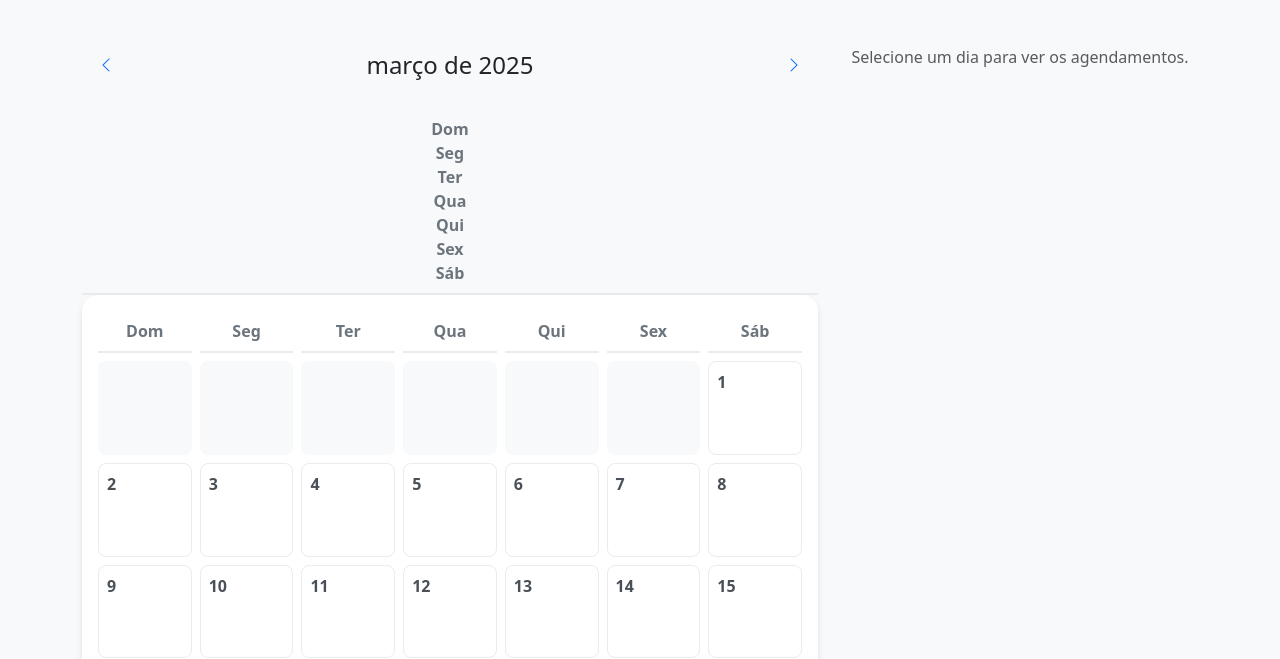
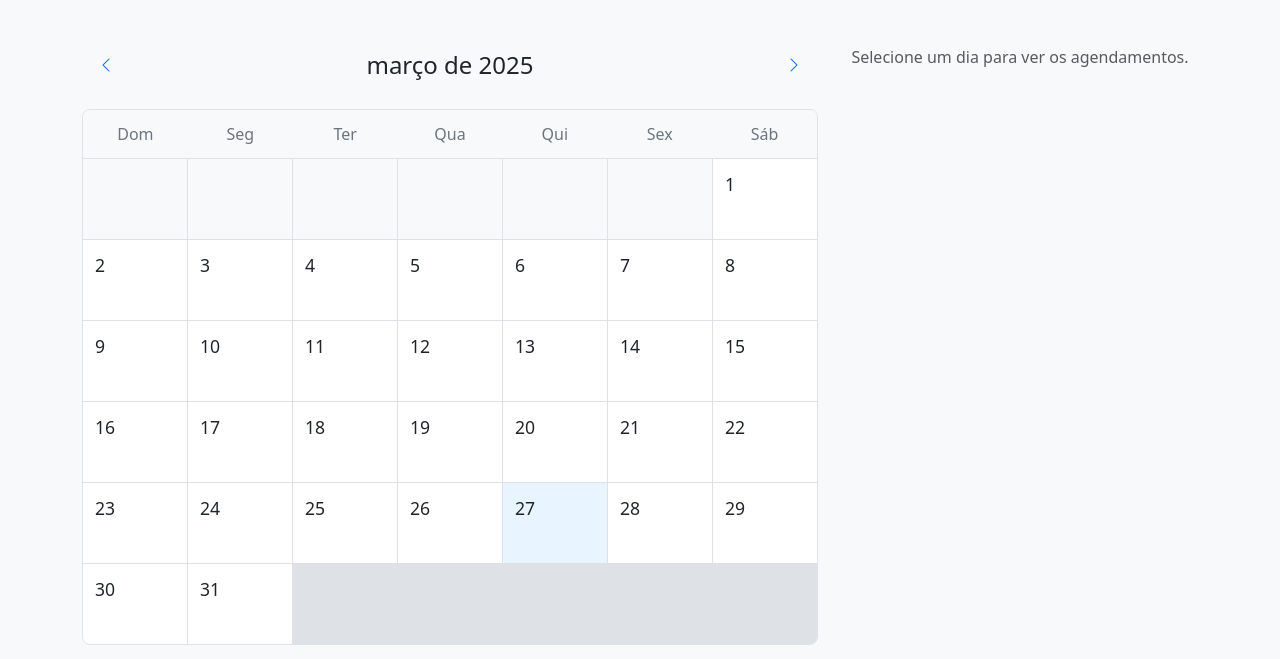
Before and after one commit to NAmsTalden/sistema-agendamento, a website with bundled scripts: page public/index.html in a window 1280 px wide. Shown: the part 172-831 px from the top of the page. Built offline with nearby package versions, Linux system fonts and the light colour scheme; some packages are replaced by stand-ins of ours; no server answers; the database is empty.

Commit message:
Corrige layout do calendário e integração com Supabase

```diff
--- a/public/css/styles.css
+++ b/public/css/styles.css
@@ -60,109 +60,74 @@ body {
 }
 
 /* Calendário */
+.calendario {
+    border: 1px solid #dee2e6;
+    border-radius: 0.5rem;
+    overflow: hidden;
+}
+
+.calendario-header {
+    display: grid;
+    grid-template-columns: repeat(7, 1fr);
+    background-color: #f8f9fa;
+    border-bottom: 1px solid #dee2e6;
+}
+
+.calendario-header div {
+    padding: 0.75rem;
+    text-align: center;
+    font-weight: 500;
+    color: #6c757d;
+}
+
 .calendario-grid {
     display: grid;
     grid-template-columns: repeat(7, 1fr);
-    gap: var(--spacing-sm);
-    padding: var(--spacing-md);
-    background-color: white;
-    border-radius: var(--border-radius-lg);
-    box-shadow: var(--shadow-md);
-}
-
-.calendario-header {
-    text-align: center;
-    font-weight: bold;
-    color: var(--gray-600);
-    padding: var(--spacing-sm);
-    border-bottom: 2px solid var(--gray-200);
-}
-
-.calendario-cabecalho {
-    display: flex;
-    justify-content: space-between;
-    align-items: center;
-    padding: var(--spacing-md);
-    background-color: white;
-    border-radius: var(--border-radius-lg);
-    box-shadow: var(--shadow-sm);
-    margin-bottom: var(--spacing-md);
+    gap: 1px;
+    background-color: #dee2e6;
 }
 
 .calendario-dia {
-    aspect-ratio: 1;
-    padding: var(--spacing-sm);
-    border-radius: var(--border-radius-md);
-    border: var(--border-width) solid var(--gray-200);
     background-color: white;
+    padding: 0.75rem;
+    min-height: 80px;
     cursor: pointer;
-    transition: all var(--transition-normal);
     position: relative;
-    overflow: hidden;
     display: flex;
     flex-direction: column;
-    gap: var(--spacing-xs);
-    min-height: 80px;
 }
 
 .calendario-dia:hover {
-    transform: translateY(-2px);
-    box-shadow: var(--shadow-hover);
-    border-color: var(--primary);
+    background-color: #f8f9fa;
+}
+
+.calendario-dia.vazio {
+    background-color: #f8f9fa;
+    cursor: default;
 }
 
 .calendario-dia.hoje {
-    border: var(--border-width-thick) solid var(--primary);
+    background-color: #e8f4ff;
 }
 
 .calendario-dia.selecionado {
-    background-color: var(--primary-light);
-    border-color: var(--primary);
+    background-color: #e3f2fd;
+    border: 2px solid #0d6efd;
 }
 
-.calendario-dia.vazio {
-    background-color: var(--gray-100);
-    border: none;
-    cursor: default;
+.calendario-dia.tem-agendamento {
+    font-weight: bold;
 }
 
-.calendario-dia .numero {
-    font-weight: bold;
-    color: var(--gray-700);
-    position: relative;
+.numero-dia {
+    font-size: 1.1rem;
+    margin-bottom: 0.5rem;
 }
 
-.calendario-dia .numero[data-tooltip]:hover::after {
-    content: attr(data-tooltip);
+.badge {
     position: absolute;
-    top: 100%;
-    left: 50%;
-    transform: translateX(-50%);
-    background-color: var(--dark);
-    color: white;
-    padding: var(--spacing-xs) var(--spacing-sm);
-    border-radius: var(--border-radius-sm);
-    font-size: 0.875rem;
-    white-space: nowrap;
-    z-index: 1000;
-}
-
-.calendario-dia .resumo-agendamento {
-    font-size: 0.875rem;
-    color: var(--gray-600);
-    white-space: nowrap;
-    overflow: hidden;
-    text-overflow: ellipsis;
-    margin-top: auto;
-}
-
-.calendario-dia .indicador-agendamento {
-    font-size: 0.75rem;
-    color: var(--primary);
-    background-color: var(--primary-light);
-    padding: var(--spacing-xs) var(--spacing-sm);
-    border-radius: var(--border-radius-sm);
-    margin-top: var(--spacing-xs);
+    top: 0.5rem;
+    right: 0.5rem;
 }
 
 /* Agendamentos */
@@ -325,10 +290,7 @@ body {
 @media (max-width: 768px) {
     .calendario-dia {
         min-height: 60px;
-    }
-
-    .calendario-dia .resumo-agendamento {
-        display: none;
+        padding: 0.5rem;
     }
 
     .agendamento-info {
--- a/public/js/modules/CalendarioView.js
+++ b/public/js/modules/CalendarioView.js
@@ -1,123 +1,60 @@
 export class CalendarioView {
-    constructor(gridId) {
-        this.grid = document.getElementById(gridId);
-
-        if (!this.grid) {
-            throw new Error('Elemento do calendário não encontrado');
-        }
+    constructor(containerId) {
+        this.container = document.getElementById(containerId);
     }
 
     renderizar(dataAtual, agendamentos, diaSelecionado) {
-        // Limpa o grid
-        this.grid.innerHTML = '';
+        const primeiroDiaDoMes = new Date(dataAtual.getFullYear(), dataAtual.getMonth(), 1);
+        const ultimoDiaDoMes = new Date(dataAtual.getFullYear(), dataAtual.getMonth() + 1, 0);
 
-        // Adiciona os cabeçalhos dos dias da semana
-        ['Dom', 'Seg', 'Ter', 'Qua', 'Qui', 'Sex', 'Sáb'].forEach(dia => {
-            const header = document.createElement('div');
-            header.className = 'calendario-header';
-            header.textContent = dia;
-            this.grid.appendChild(header);
-        });
+        let html = '';
 
-        const primeiroDia = new Date(dataAtual.getFullYear(), dataAtual.getMonth(), 1);
-        const ultimoDia = new Date(dataAtual.getFullYear(), dataAtual.getMonth() + 1, 0);
-
-        // Células vazias antes do primeiro dia
-        for (let i = 0; i < primeiroDia.getDay(); i++) {
-            this.adicionarDiaVazio();
+        // Preenche os dias vazios do início do mês
+        for (let i = 0; i < primeiroDiaDoMes.getDay(); i++) {
+            html += '<div class="calendario-dia vazio"></div>';
         }
 
-        // Dias do mês
-        for (let dia = 1; dia <= ultimoDia.getDate(); dia++) {
-            this.adicionarDia(dia, dataAtual, agendamentos, diaSelecionado);
+        // Preenche os dias do mês
+        for (let dia = 1; dia <= ultimoDiaDoMes.getDate(); dia++) {
+            const data = new Date(dataAtual.getFullYear(), dataAtual.getMonth(), dia);
+            const dataFormatada = data.toISOString().split('T')[0];
+            const agendamentosNoDia = agendamentos.filter(a => a.data === dataFormatada);
+            const ehHoje = this.mesmosDias(data, new Date());
+            const selecionado = dataFormatada === diaSelecionado;
+
+            const classes = [
+                'calendario-dia',
+                ehHoje ? 'hoje' : '',
+                selecionado ? 'selecionado' : '',
+                agendamentosNoDia.length > 0 ? 'tem-agendamento' : ''
+            ].filter(Boolean).join(' ');
+
+            html += `
+                <div class="${classes}" data-data="${dataFormatada}">
+                    <span class="numero-dia">${dia}</span>
+                    ${agendamentosNoDia.length > 0 ? `
+                        <span class="badge bg-primary">${agendamentosNoDia.length}</span>
+                    ` : ''}
+                </div>
+            `;
         }
 
-        // Células vazias após o último dia
-        const diasRestantes = 7 - ((primeiroDia.getDay() + ultimoDia.getDate()) % 7);
-        if (diasRestantes < 7) {
-            for (let i = 0; i < diasRestantes; i++) {
-                this.adicionarDiaVazio();
-            }
-        }
+        this.container.innerHTML = html;
+        this.setupEventListeners();
     }
 
-    adicionarDiaVazio() {
-        const diaVazio = document.createElement('div');
-        diaVazio.className = 'calendario-dia vazio';
-        this.grid.appendChild(diaVazio);
+    setupEventListeners() {
+        this.container.querySelectorAll('.calendario-dia:not(.vazio)').forEach(dia => {
+            dia.addEventListener('click', () => {
+                const data = dia.dataset.data;
+                document.dispatchEvent(new CustomEvent('calendario:diaSelecionado', { detail: data }));
+            });
+        });
     }
 
-    adicionarDia(dia, dataAtual, agendamentos, diaSelecionado) {
-        const diaElement = document.createElement('div');
-        diaElement.className = 'calendario-dia';
-
-        const data = this.formatarData(
-            dia,
-            dataAtual.getMonth(),
-            dataAtual.getFullYear()
-        );
-
-        // Verifica se é hoje
-        const hoje = this.formatarData(
-            new Date().getDate(),
-            new Date().getMonth(),
-            new Date().getFullYear()
-        );
-        if (data === hoje) {
-            diaElement.classList.add('hoje');
-        }
-
-        // Verifica se é o dia selecionado
-        if (data === diaSelecionado) {
-            diaElement.classList.add('selecionado');
-        }
-
-        // Filtra agendamentos do dia
-        const agendamentosDoDia = agendamentos.filter(a => a.data === data);
-
-        // Número do dia com tooltip
-        const numero = document.createElement('div');
-        numero.className = 'numero';
-        numero.textContent = dia;
-        if (agendamentosDoDia.length) {
-            numero.setAttribute('data-tooltip',
-                `${agendamentosDoDia.length} agendamento${agendamentosDoDia.length > 1 ? 's' : ''}`
-            );
-        }
-        diaElement.appendChild(numero);
-
-        // Resumo do primeiro agendamento e contador
-        if (agendamentosDoDia.length) {
-            const primeiroAgendamento = agendamentosDoDia[0];
-            diaElement.appendChild(this.criarResumo(primeiroAgendamento));
-            diaElement.appendChild(this.criarIndicador(agendamentosDoDia.length));
-        }
-
-        // Evento de clique
-        diaElement.addEventListener('click', () => {
-            document.dispatchEvent(new CustomEvent('calendario:diaSelecionado', {
-                detail: data
-            }));
-        });
-
-        this.grid.appendChild(diaElement);
-    }
-
-    criarResumo(agendamento) {
-        const resumo = document.createElement('div');
-        resumo.className = 'resumo-agendamento';
-        resumo.textContent = `${agendamento.horarioSaida} - ${agendamento.veiculo}`;
-        return resumo;
-    }
-
-    criarIndicador(quantidade) {
-        const indicador = document.createElement('div');
-        indicador.className = 'indicador-agendamento';
-        indicador.textContent = `${quantidade} agendamento${quantidade > 1 ? 's' : ''}`;
-        return indicador;
-    }
-
-    formatarData(dia, mes, ano) {
-        return `${dia.toString().padStart(2, '0')}/${(mes + 1).toString().padStart(2, '0')}/${ano}`;
+    mesmosDias(data1, data2) {
+        return data1.getDate() === data2.getDate() &&
+               data1.getMonth() === data2.getMonth() &&
+               data1.getFullYear() === data2.getFullYear();
     }
 }
--- a/public/js/modules/FormularioView.js
+++ b/public/js/modules/FormularioView.js
@@ -54,12 +54,24 @@ export class FormularioView {
     fechar() {
         this.modal.hide();
         this.limparFormulario();
+        this.dispatchEvent('formulario:fechado');
     }
 
     preencherFormulario(agendamento) {
-        ['data', 'horarioSaida', 'horarioRetorno', 'enderecoSaida',
-         'enderecoRetorno', 'veiculo', 'motorista'].forEach(campo => {
-            this.form.elements[campo].value = agendamento[campo] || '';
+        const campos = {
+            data: 'data',
+            horario_said: 'horarioSaida',
+            horario_retor: 'horarioRetorno',
+            endereco_sa: 'enderecoSaida',
+            endereco_re: 'enderecoRetorno',
+            veiculo: 'veiculo',
+            motorista: 'motorista'
+        };
+
+        Object.entries(campos).forEach(([chave, campo]) => {
+            if (agendamento[chave]) {
+                this.form.elements[campo].value = agendamento[chave];
+            }
         });
 
         if (agendamento.passageiros?.length > 0) {
```
